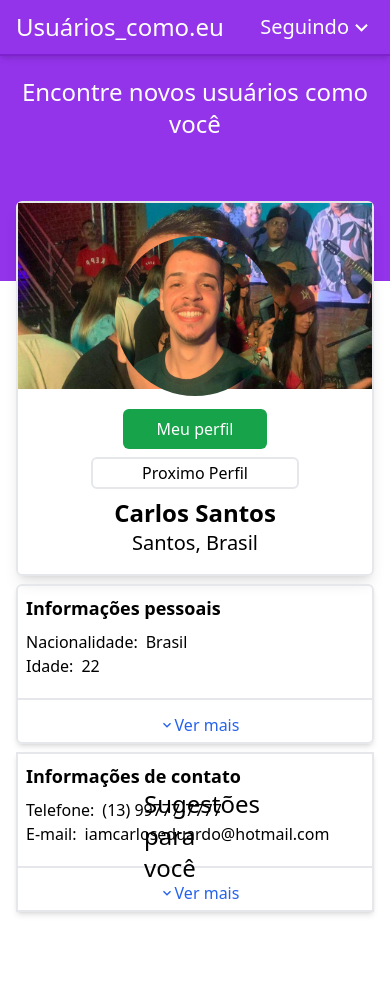
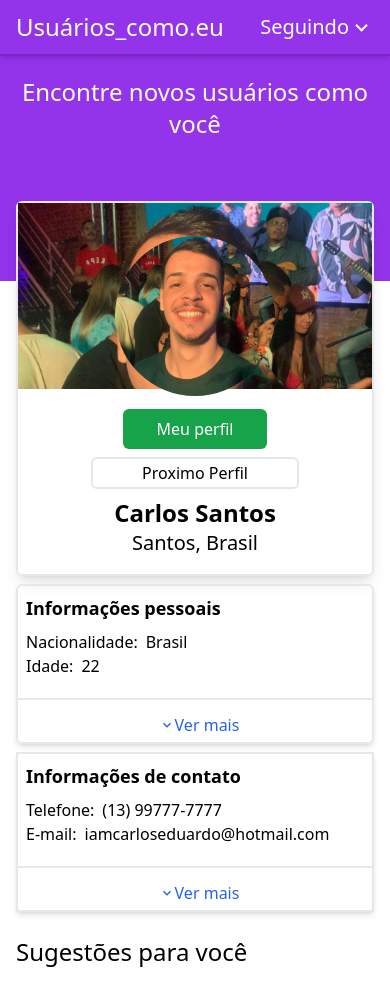
Before and after one commit to MenezesC137/Challenge_Front, a React (Create React App) app in the folder challenge001/: page / in a window 390 px wide. Shown: the top 1006 px of the page. Before the commit the page ends 976 px from the top, so only its background shows below. Built offline with nearby package versions, Linux system fonts and the light colour scheme.

Commit message:
Finish responsive and challenge

```diff
--- a/challenge001/src/Page/Home.jsx
+++ b/challenge001/src/Page/Home.jsx
@@ -55,15 +55,14 @@ export default function Home() {
     localStorage.setItem("nextUsers", JSON.stringify(nextUsers))
   }
 
-  console.log(followUsers);
   const follow = () => {
     if (nextUsers?.length > 5) {
       let array = followUsers
-      array.shift()
       array.push(userApi)
       setFollowUsers(array)
     } else {
       let array = followUsers
+      array.shift()
       array.push(userApi)
       setFollowUsers(array)
     }
@@ -102,7 +101,7 @@ export default function Home() {
               <div className="xsm:flex w-full xsm:flex-col items-center justify-center md:grid md:grid-cols-3 xsm:mt-5 md:mt-0">
                 {userApi?.name ?
                   <div className="text-white text-center col-start-2">
-                    <button onClick={() => follow()} className={`hover:opacity-90 w-36 h-10 rounded-md ${button ? `bg-red-600` : `bg-blue-600`  }`}>{button ? 'Unfollow' : 'Follow'}</button>
+                    <button onClick={() => follow()} className={`hover:opacity-90 w-36 h-10 rounded-md ${button ? `bg-red-600` : `bg-blue-600`}`}>{button ? 'Unfollow' : 'Follow'}</button>
                   </div>
                   : <div className="text-white flex items-center justify-center col-start-2">
                     <p className="bg-green-600 flex w-36 h-10 rounded-md  items-center justify-center">Meu perfil</p>
@@ -158,11 +157,11 @@ export default function Home() {
               </div>
             </div>
           </div>
-        </div>
-        <div className="mx-36 pt-6 pb-20">
-          <p className="text-2xl">Sugestões para você</p>
-          <div className="pt-3 flex flex-row gap-x-4">
-            <Slide user={userApi} />
+          <div className="pt-6 pb-20 w-full xsm:max-w-sm md:max-w-none ">
+            <p className="text-2xl">Sugestões para você</p>
+            <div className="pt-3 flex flex-row gap-x-4 snap-mandatory snap-x overflow-scroll">
+              <Slide user={userApi} />
+            </div>
           </div>
         </div>
       </div>
--- a/challenge001/src/components/Slide.jsx
+++ b/challenge001/src/components/Slide.jsx
@@ -4,10 +4,11 @@ export default function Slide() {
 
   const [users] = useState(localStorage.getItem("nextUsers") ? JSON.parse(localStorage.getItem("nextUsers")) : [])
   users.shift()
+
   return (
-    <>
+    <div className="flex gap-x-2">
       {users?.map((user) => (
-        <div className="w-60 h-72 border-2 rounded-md shadow-xl" key={user?.login?.username}>
+        <div className="w-60 h-72 border-2 rounded-md shadow-x snap-start " key={user?.login?.username}>
           <div className="flex items-start pt-3 justify-center h-1/3">
             <img src={user?.picture?.large} alt="Foto do perfil" className="w-28 h-28 rounded-full" />
           </div>
@@ -27,7 +28,8 @@ export default function Slide() {
             </div>
           </div>
         </div>
+
       ))}
-    </>
+    </div>
   )
 }
```
